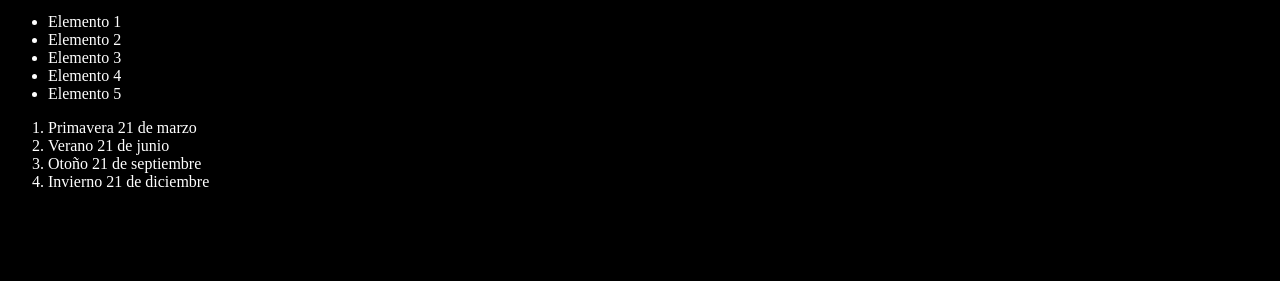
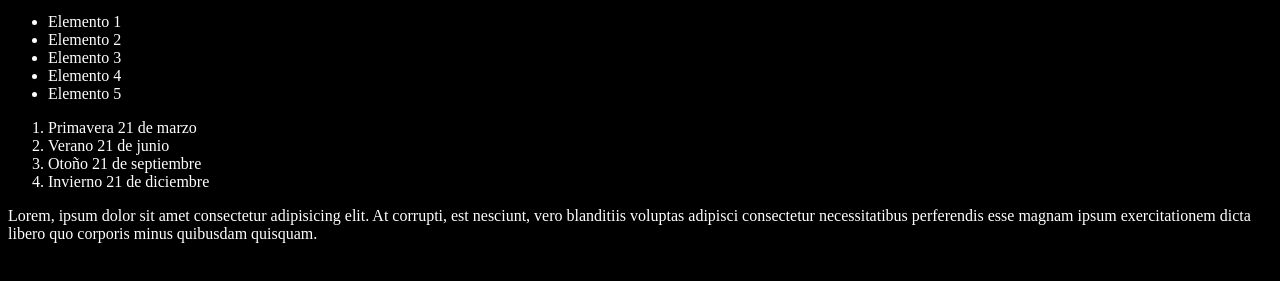
Before and after one commit to Antarticdev/youtube-git, a plain HTML site: page index.html in a window 1280 px wide. Shown: the part 101-382 px from the top of the page. Drawn offline with Linux system fonts and the light colour scheme; a script that the page names is missing.

Commit message:
Agregendo dos parrafos

```diff
--- a/index.html
+++ b/index.html
@@ -23,6 +23,12 @@
       <li>Otoño 21 de septiembre</li>
       <li>Invierno 21 de diciembre</li>
     </ol>
+    <p>
+      Lorem, ipsum dolor sit amet consectetur adipisicing elit. At corrupti, est
+      nesciunt, vero blanditiis voluptas adipisci consectetur necessitatibus
+      perferendis esse magnam ipsum exercitationem dicta libero quo corporis
+      minus quibusdam quisquam.
+    </p>
     <script src="index.js"></script>
   </body>
 </html>
```
